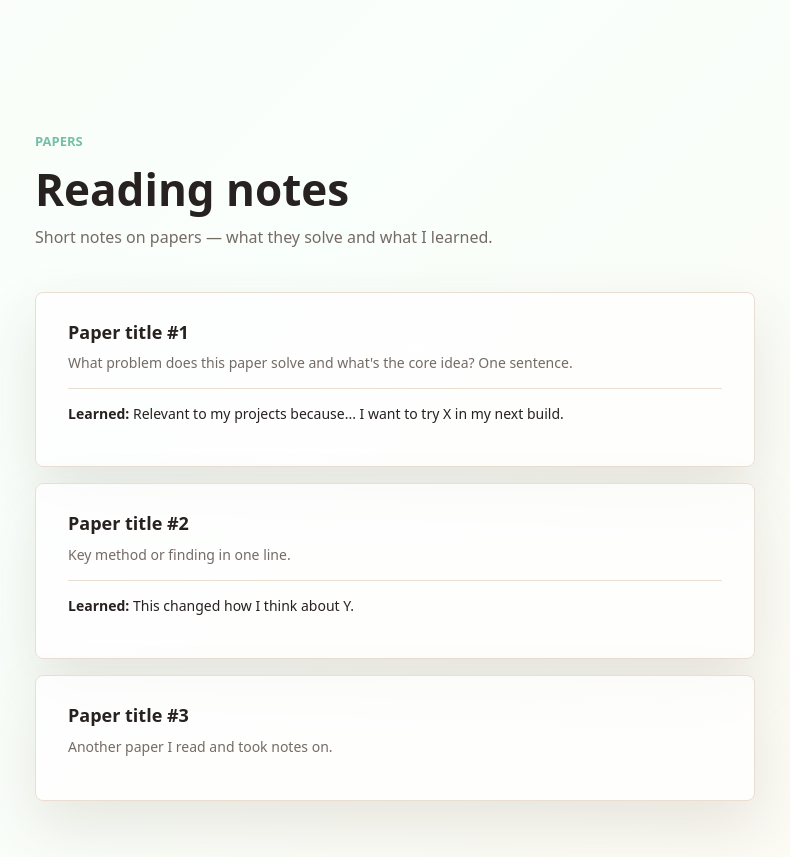
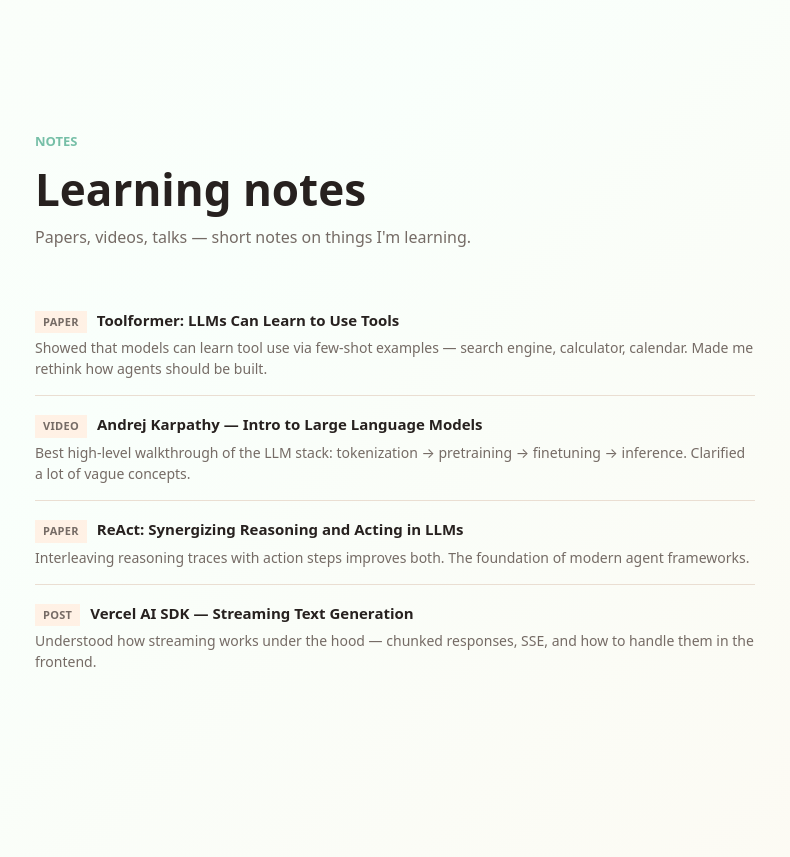
Before and after one commit to Yaoyoay/zero-to-tech, a plain HTML site: page index.html in a window 1280 px wide. Shown: the part 1940-2797 px from the top of the page, without its empty margins (245-1035 px from the left). Drawn offline with Linux system fonts and the light colour scheme.

Commit message:
Papers → Notes（通用学习记录），移除 hero 状态标签，Notes 改为紧凑列表

```diff
--- a/index.html
+++ b/index.html
@@ -20,7 +20,7 @@
             <div class="nav-menu" id="navMenu">
                 <a href="#projects">Projects</a>
                 <a href="#skills">Skills</a>
-                <a href="#papers">Papers</a>
+                <a href="#notes">Notes</a>
                 <a href="#journal">Journal</a>
             </div>
         </nav>
@@ -72,10 +72,6 @@
                         <rect class="pixel pixel-mint" x="70" y="30" width="20" height="10"></rect>
                     </svg>
                 </div>
-                <div class="status-badge">
-                    <span class="status-dot" aria-hidden="true"></span>
-                    Now: vibe coding
-                </div>
             </aside>
         </section>
 
@@ -107,14 +103,14 @@
             </div>
         </section>
 
-        <!-- Papers -->
-        <section class="section narrow-section" id="papers">
+        <!-- Notes -->
+        <section class="section narrow-section" id="notes">
             <div class="section-header">
-                <p class="eyebrow">Papers</p>
-                <h2>Reading notes</h2>
-                <p class="section-desc">Short notes on papers — what they solve and what I learned.</p>
+                <p class="eyebrow">Notes</p>
+                <h2>Learning notes</h2>
+                <p class="section-desc">Papers, videos, talks — short notes on things I'm learning.</p>
             </div>
-            <div class="papers-list" id="paperGrid"></div>
+            <div class="notes-list" id="noteList"></div>
         </section>
 
         <!-- Journal -->
--- a/script.js
+++ b/script.js
@@ -41,20 +41,26 @@ const skillGroups = [
     }
 ];
 
-const papers = [
+const notes = [
     {
-        title: "Paper title #1",
-        insight: "What problem does this paper solve and what's the core idea? One sentence.",
-        learned: "Relevant to my projects because... I want to try X in my next build."
+        type: "Paper",
+        title: "Toolformer: LLMs Can Learn to Use Tools",
+        summary: "Showed that models can learn tool use via few-shot examples — search engine, calculator, calendar. Made me rethink how agents should be built."
     },
     {
-        title: "Paper title #2",
-        insight: "Key method or finding in one line.",
-        learned: "This changed how I think about Y."
+        type: "Video",
+        title: "Andrej Karpathy — Intro to Large Language Models",
+        summary: "Best high-level walkthrough of the LLM stack: tokenization → pretraining → finetuning → inference. Clarified a lot of vague concepts."
     },
     {
-        title: "Paper title #3",
-        insight: "Another paper I read and took notes on."
+        type: "Paper",
+        title: "ReAct: Synergizing Reasoning and Acting in LLMs",
+        summary: "Interleaving reasoning traces with action steps improves both. The foundation of modern agent frameworks."
+    },
+    {
+        type: "Post",
+        title: "Vercel AI SDK — Streaming Text Generation",
+        summary: "Understood how streaming works under the hood — chunked responses, SSE, and how to handle them in the frontend."
     }
 ];
 
@@ -68,7 +74,7 @@ const journal = [
 
 const projectGrid = document.querySelector("#projectGrid");
 const skillGrid = document.querySelector("#skillGrid");
-const paperGrid = document.querySelector("#paperGrid");
+const noteList = document.querySelector("#noteList");
 const journalList = document.querySelector("#journalList");
 const navToggle = document.querySelector(".nav-toggle");
 const navMenu = document.querySelector("#navMenu");
@@ -100,13 +106,15 @@ function renderSkills() {
     `).join("");
 }
 
-function renderPapers() {
-    paperGrid.innerHTML = papers.map((p) => `
-        <article class="paper-entry">
-            <h3>${p.title}</h3>
-            <p class="paper-insight">${p.insight}</p>
-            ${p.learned ? `<p class="paper-learned"><strong>Learned:</strong> ${p.learned}</p>` : ""}
-        </article>
+function renderNotes() {
+    noteList.innerHTML = notes.map((n) => `
+        <div class="note-entry">
+            <div class="note-head">
+                <span class="note-type">${n.type}</span>
+                <strong class="note-title">${n.title}</strong>
+            </div>
+            <p class="note-summary">${n.summary}</p>
+        </div>
     `).join("");
 }
 
@@ -141,7 +149,7 @@ function setActiveLink() {
 
 renderProjects();
 renderSkills();
-renderPapers();
+renderNotes();
 renderJournal();
 setActiveLink();
 
--- a/style.css
+++ b/style.css
@@ -303,30 +303,6 @@ h3 {
 .pixel-blush { fill: #ffd8e3; }
 .pixel-mint { fill: var(--mint); }
 
-.status-badge {
-    display: inline-flex;
-    align-items: center;
-    gap: 8px;
-    padding: 6px 14px;
-    border: 2px solid var(--line);
-    background: var(--surface);
-    font-size: 13px;
-    font-weight: 800;
-}
-
-.status-dot {
-    width: 8px;
-    height: 8px;
-    border-radius: 50%;
-    background: var(--mint);
-    animation: pulse 2s ease-in-out infinite;
-}
-
-@keyframes pulse {
-    0%, 100% { opacity: 1; }
-    50% { opacity: 0.4; }
-}
-
 /* ── Buttons ── */
 
 .button {
@@ -584,43 +560,51 @@ h3 {
     text-underline-offset: 5px;
 }
 
-/* ── Papers ── */
+/* ── Notes ── */
 
-.papers-list {
+.notes-list {
     display: flex;
     flex-direction: column;
-    gap: 16px;
 }
 
-.paper-entry {
-    padding: 28px 32px;
-    border: 1px solid var(--line);
-    border-radius: var(--radius);
-    background: rgba(255, 255, 255, 0.78);
-    box-shadow: var(--shadow);
+.note-entry {
+    padding: 16px 0;
+    border-bottom: 1px solid var(--line);
 }
 
-.paper-entry h3 {
-    margin-bottom: 8px;
-    font-size: 18px;
+.note-entry:last-child {
+    border-bottom: none;
 }
 
-.paper-insight {
+.note-head {
+    display: flex;
+    align-items: baseline;
+    gap: 10px;
+    margin-bottom: 4px;
+}
+
+.note-type {
+    flex-shrink: 0;
+    font-size: 11px;
+    font-weight: 800;
+    padding: 2px 8px;
+    background: var(--surface-soft);
+    color: var(--muted);
+    text-transform: uppercase;
+    letter-spacing: 0.3px;
+}
+
+.note-title {
+    font-size: 15px;
+    font-weight: 700;
+}
+
+.note-summary {
+    margin: 0;
+    padding-left: 0;
     font-size: 14px;
     color: var(--muted);
-    line-height: 1.6;
-}
-
-.paper-learned {
-    margin-top: 14px;
-    padding-top: 14px;
-    border-top: 1px solid var(--line);
-    font-size: 14px;
     line-height: 1.5;
-}
-
-.paper-learned strong {
-    color: var(--ink);
 }
 
 /* ── Journal ── */
```
